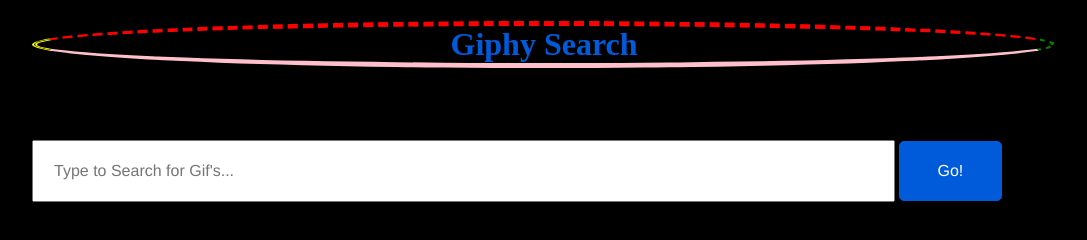
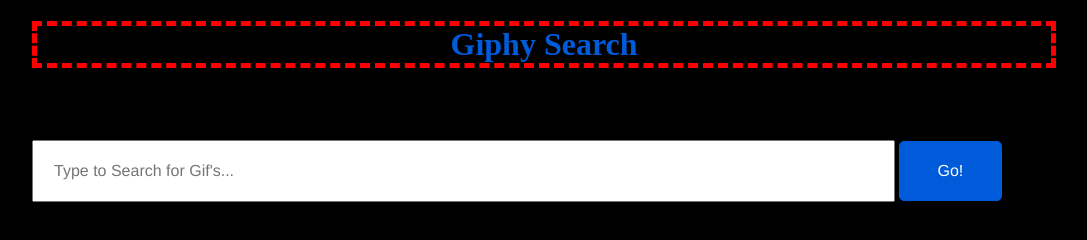
Before and after one commit to Kushal1402/GIF-Search, a plain HTML site: page index.html in a window 1280 px wide. Shown: the whole page, without its empty margins (96-1183 px from the left). Drawn offline with Linux system fonts and the light colour scheme.

Commit message:
Changed CSS

```diff
--- a/css/main.css
+++ b/css/main.css
@@ -42,7 +42,6 @@
 	text-align: center;
 	/* padding: 10px; */
 	border: 5px ;
-	border-color: red green pink yellow;
-	border-radius: 50%;
-	border-style: dashed dotted solid double;
+	border-color: red;
+	border-style: dashed ;
 }
```
